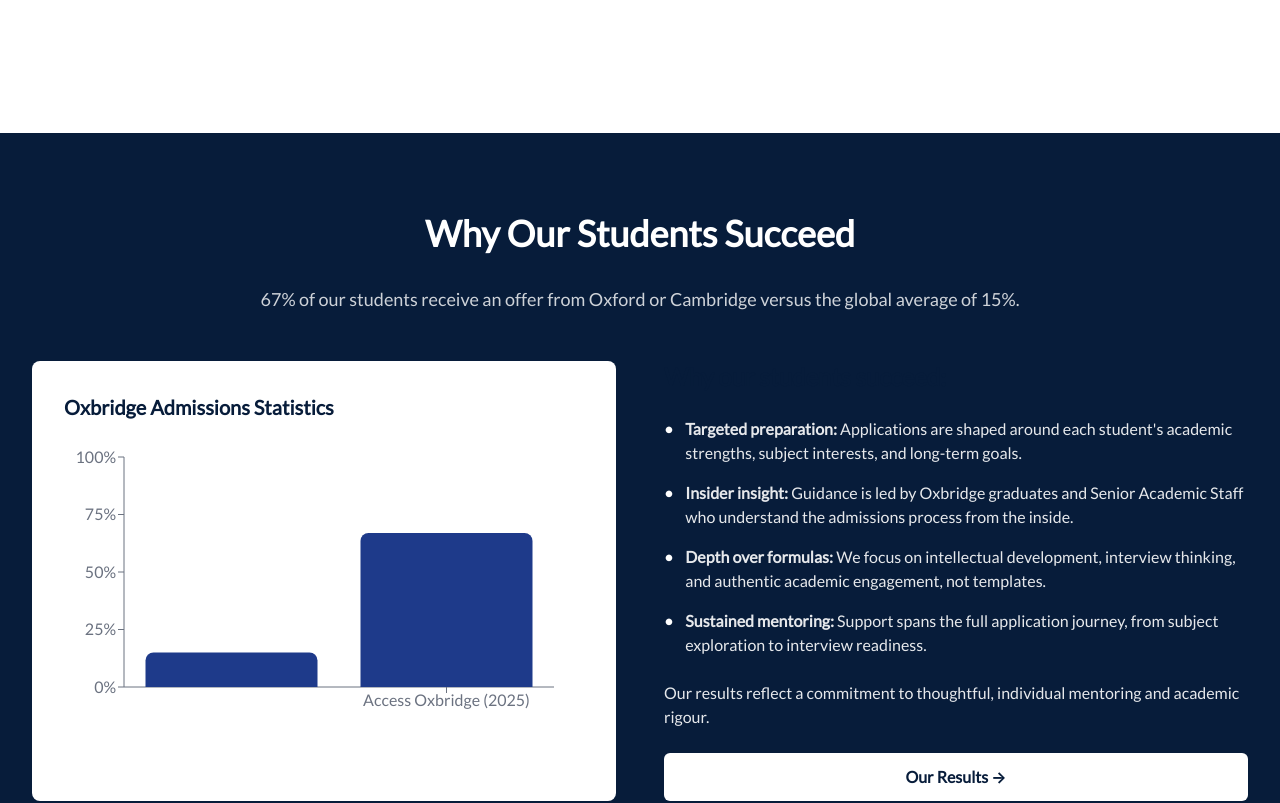
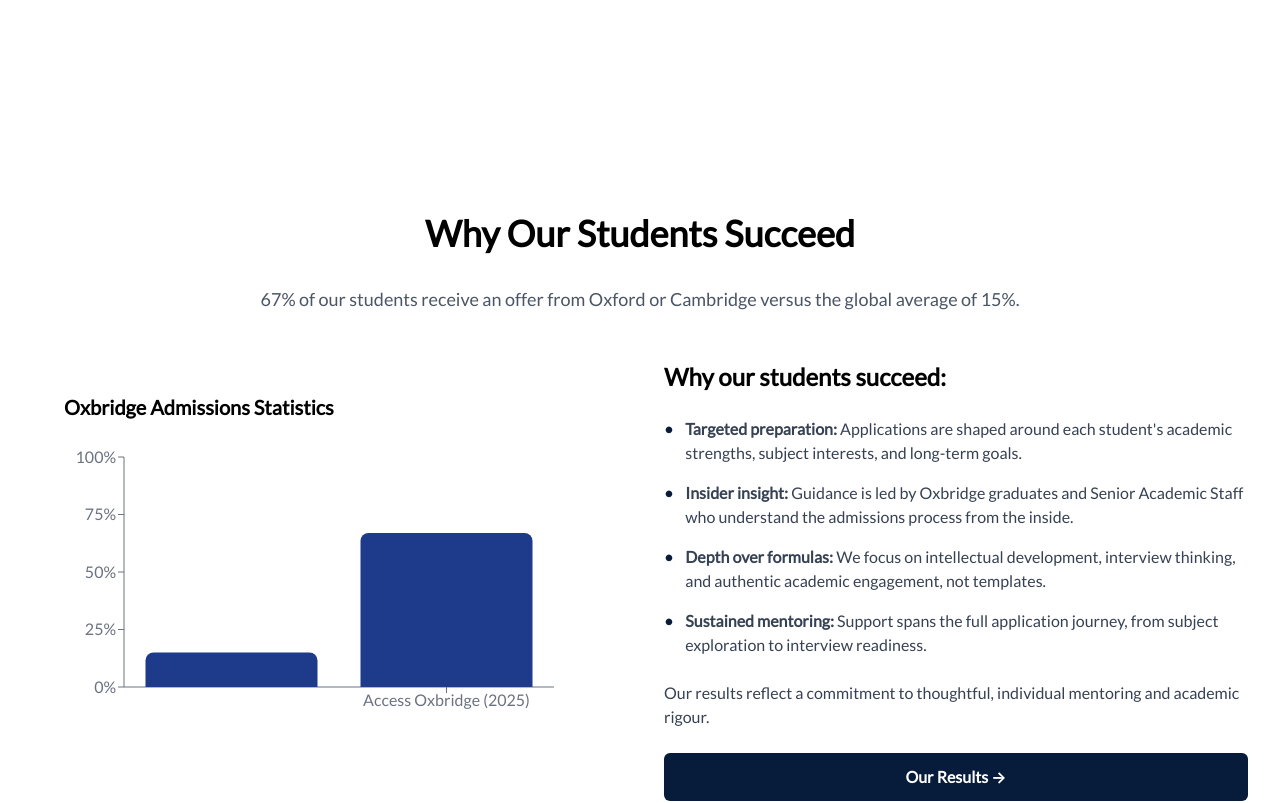
Before and after one commit to AccessOxbridge/Website, a Next.js app: page / in a window 1280 px wide. Shown: the part 1420-2223 px from the top of the page. Built offline with nearby package versions, Linux system fonts and the light colour scheme.

Commit message:
style: Simplify color assignments and button styles in ResultsSection for improved readability and consistency

```diff
--- a/src/components/home/results-section.tsx
+++ b/src/components/home/results-section.tsx
@@ -95,15 +95,14 @@
   const chartBgColor = 'bg-white';
   const chartAxisColor = '#6b7280';
   const chartBarColor = '#1e3a8a';
-  const textColor = isResultsPage ? 'text-black' : 'text-accent';
-  const subTextColor = isResultsPage ? 'text-gray-700' : 'text-white/90';
-  const bulletColor = isResultsPage ? 'text-accent' : 'text-white';
-  const buttonClasses = isResultsPage
-    ? 'bg-accent text-white hover:bg-rich-amber-accent hover:text-accent'
-    : 'bg-white text-accent hover:bg-white/90';
+  const textColor = 'text-black';
+  const subTextColor = 'text-gray-700';
+  const bulletColor = 'text-accent'
+  const buttonClasses = 'bg-accent text-white hover:bg-rich-amber-accent hover:text-accent'
+    // : 'bg-white text-accent hover:bg-white/90';
 
   return (
-    <section className={`py-20 ${isResultsPage ? 'bg-white' : 'bg-accent'}`}>
+    <section className={`py-20 bg-white`}>
       <div className="mx-auto max-w-7xl px-4 sm:px-6 lg:px-8">
         <motion.div
           initial={shouldReduceMotion ? { opacity: 1 } : { opacity: 0, y: 20 }}
@@ -112,11 +111,11 @@
           transition={{ duration: 0.8 }}
           className="mb-12 text-center"
         >
-          <h2 className={`text-3xl sm:text-4xl font-bold ${titleColor} text-center mb-8`}>
+          <h2 className={`text-3xl sm:text-4xl font-bold text-black text-center mb-8`}>
             {isResultsPage ? "Proven Success" : "Why Our Students Succeed"}
           </h2>
           {!hideSubtitle && (
-            <p className={`text-lg ${subtitleColor}`}>
+            <p className={`text-lg text-gray-600`}>
               67% of our students receive an offer from Oxford or Cambridge versus the global average of 15%.
             </p>
           )}
@@ -153,7 +152,7 @@
             </ResponsiveContainer>
           </div>
           <div className="flex flex-col justify-center">
-            <h3 className={`text-2xl font-semibold ${textColor} mb-6`}>Why our students succeed:</h3>
+            <h3 className={`text-2xl font-semibold mb-6`}>Why our students succeed:</h3>
             <ul className="space-y-4 mb-6">
               <li className="flex gap-3">
                 <span className={`${bulletColor} font-bold`}>•</span>
```
